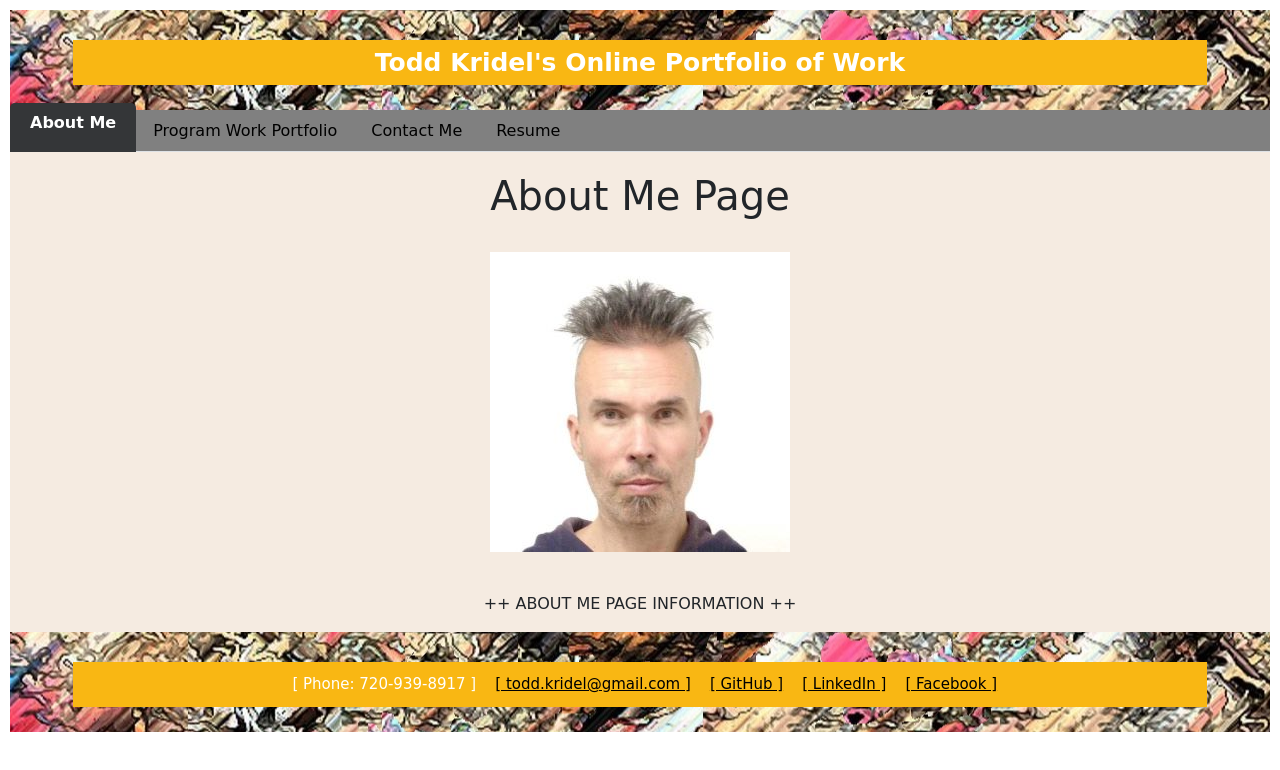
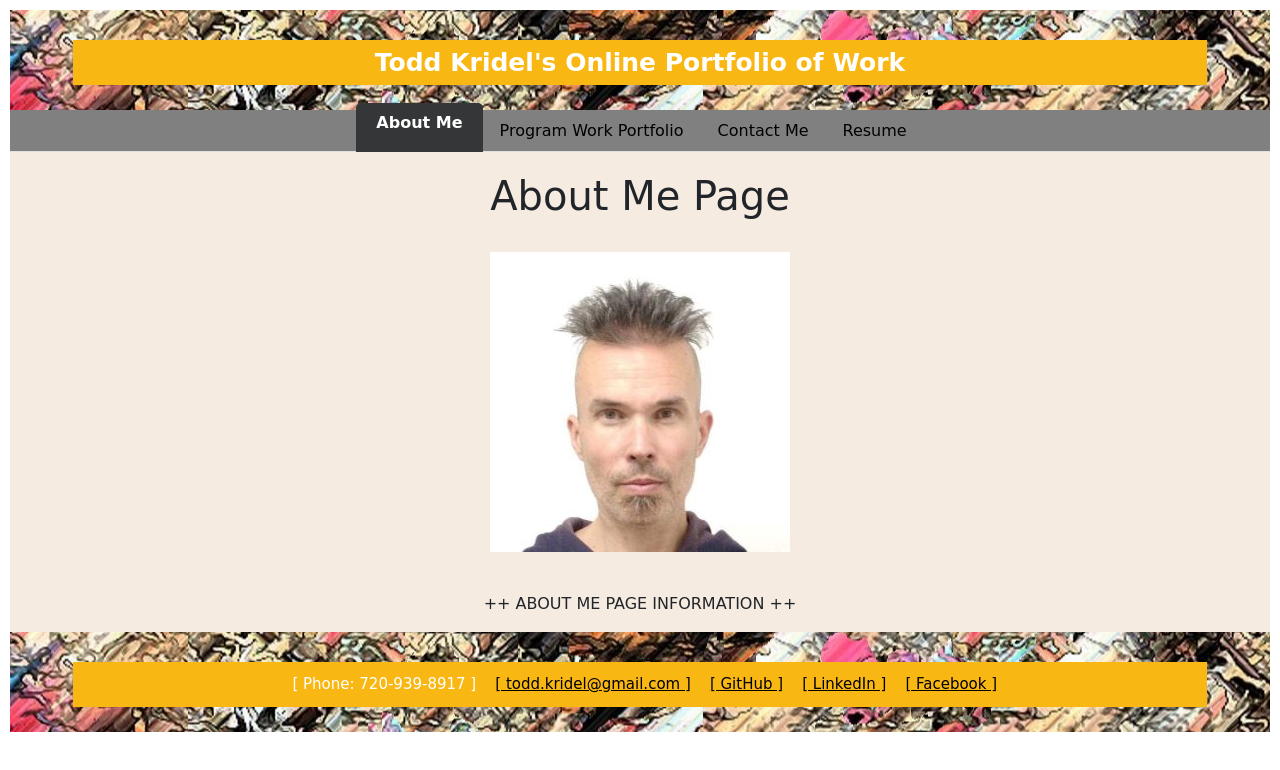
Before and after one commit to Todd-Kridel/todd-kridel-portfolio-webpage-react, a React (Create React App) app: page / in a window 1280 px wide. Shown: the top 770 px of the page. Built offline with nearby package versions, Linux system fonts and the light colour scheme.

Commit message:
style refinements

```diff
--- a/src/components/NavigationBar.js
+++ b/src/components/NavigationBar.js
@@ -19,7 +19,7 @@ function NavigationBar({currentPage, handlePageChange}) {
 return (
 <div>
 
-  <ul className="nav nav-tabs">
+  <ul className="nav nav-tabs" style={{justifyContent: "center"}}>
     <li className="nav-item">
       <a href="#aboutMe"
       onClick={() => handlePageChange("About Me")}
```
